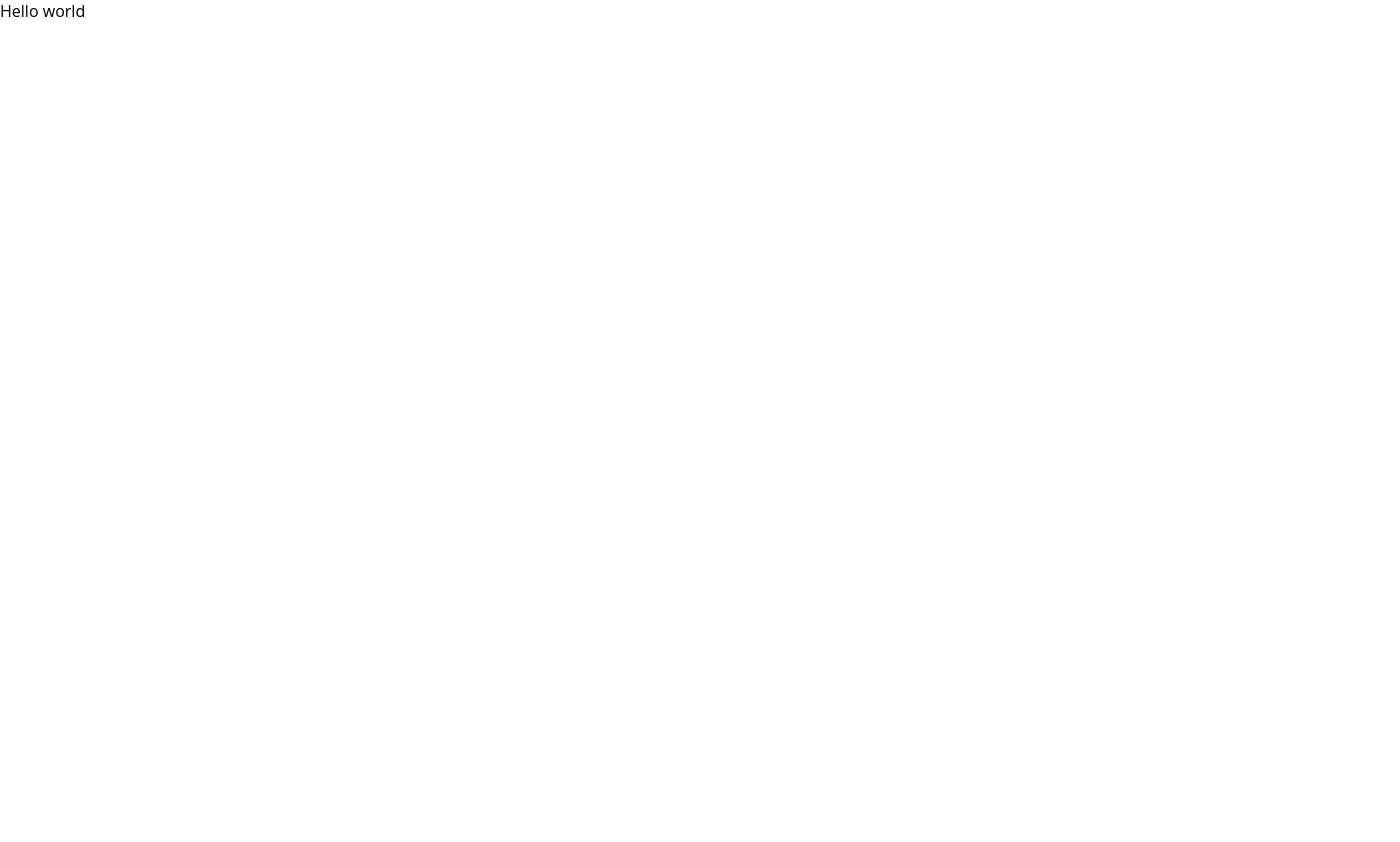
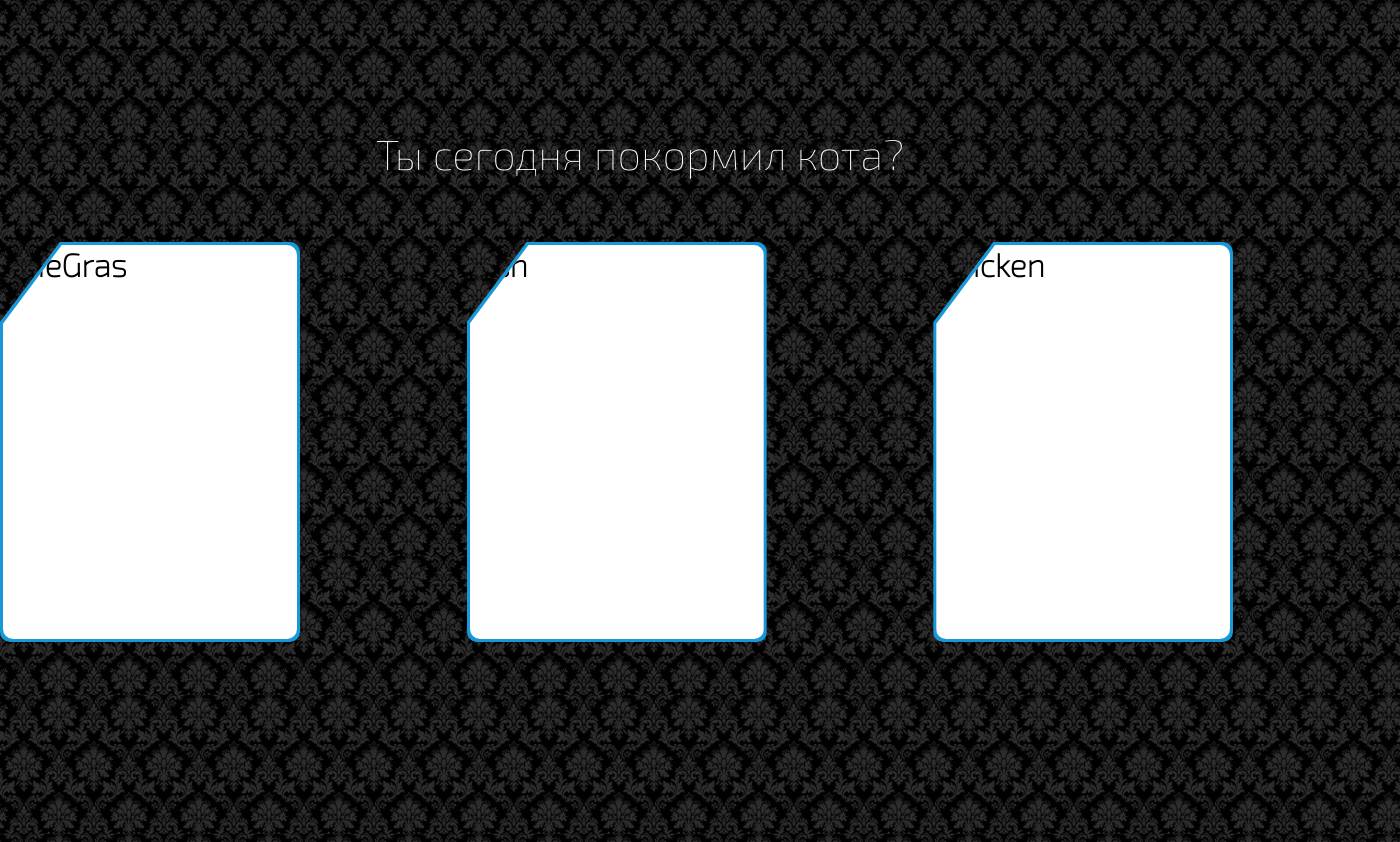
Before and after one commit to codeedocc/funbox, a React (Create React App) app: page / in a window 1280 px wide. Shown: the whole page, 1400 px wide, since content can reach past the window. Before the commit the page ends 800 px from the top, so only its background shows below. Built offline with nearby package versions, Linux system fonts and the light colour scheme.

Commit message:
created styles for each card block

```diff
--- a/src/App.js
+++ b/src/App.js
@@ -1,5 +1,18 @@
+import Chicken from './components/Chicken'
+import Fish from './components/Fish'
+import FoieGras from './components/FoieGras'
+
 function App() {
-  return <div>Hello world</div>
+  return (
+    <div className="title">
+      <p>Ты сегодня покормил кота?</p>
+      <div className="container">
+        <FoieGras />
+        <Fish />
+        <Chicken />
+      </div>
+    </div>
+  )
 }
 
 export default App
--- /dev/null
+++ b/src/components/Chicken.jsx
@@ -0,0 +1,13 @@
+import React from 'react'
+
+const Chicken = () => {
+  return (
+    <div className="block-right">
+      <div className="inner">
+        <h1>Chicken</h1>
+      </div>
+    </div>
+  )
+}
+
+export default Chicken
--- /dev/null
+++ b/src/components/Fish.jsx
@@ -0,0 +1,13 @@
+import React from 'react'
+
+const Fish = () => {
+  return (
+    <div className="block-center">
+      <div className="inner">
+        <h1>Fish</h1>
+      </div>
+    </div>
+  )
+}
+
+export default Fish
--- /dev/null
+++ b/src/components/FoieGras.jsx
@@ -0,0 +1,13 @@
+import React from 'react'
+
+const foieGras = () => {
+  return (
+    <div className="block-left">
+      <div className="inner">
+        <h1>FoieGras</h1>
+      </div>
+    </div>
+  )
+}
+
+export default foieGras
--- a/src/index.scss
+++ b/src/index.scss
@@ -1,4 +1,106 @@
+@import url('https://fonts.googleapis.com/css2?family=Exo+2:wght@100&display=swap');
+
+@mixin mobile {
+  @media screen and (max-width: 480px) {
+    @content;
+  }
+}
+
+@mixin tablet {
+  @media screen and (max-width: 768px) {
+    @content;
+  }
+}
+
 * {
-  font-family: 'Open Sans', sans-serif;
+  font-family: 'Exo 2', sans-serif;
   margin: 0;
 }
+
+body {
+  background-image: url('./assets/back.png');
+  background-repeat: repeat-x repeat-y;
+  width: 100%;
+}
+
+.title {
+  p {
+    color: #fff;
+    text-align: center;
+    font-size: 42px;
+    margin: auto;
+    padding-top: 8rem;
+  }
+
+  .container {
+    width: 1400px;
+    height: 600px;
+    margin: auto;
+    display: grid;
+    grid-template-columns: 1fr 1fr 1fr;
+    padding-top: 4rem;
+
+    .block-left {
+      grid-column: 1;
+      width: 300px;
+      height: 400px;
+      background-color: #1898d9;
+      clip-path: polygon(20% 0%, 100% 0%, 100% 100%, 0 100%, 0 20%);
+      display: flex;
+      align-items: center;
+      justify-content: center;
+      border-radius: 10px;
+      margin-right: 10px;
+
+      .inner {
+        width: 294px;
+        height: 394px;
+        background-color: #fff;
+        clip-path: polygon(20% 0%, 100% 0%, 100% 100%, 0 100%, 0 20%);
+        border-radius: 10px;
+      }
+    }
+
+    .block-center {
+      grid-column: 2;
+      width: 300px;
+      height: 400px;
+      background-color: #1898d9;
+      clip-path: polygon(20% 0%, 100% 0%, 100% 100%, 0 100%, 0 20%);
+      display: flex;
+      align-items: center;
+      justify-content: center;
+      border-radius: 10px;
+      margin-right: 10px;
+
+      .inner {
+        width: 294px;
+        height: 394px;
+        background-color: #fff;
+        clip-path: polygon(20% 0%, 100% 0%, 100% 100%, 0 100%, 0 20%);
+        border-radius: 10px;
+      }
+    }
+
+    .block-right {
+      grid-column: 3;
+      width: 300px;
+      height: 400px;
+      background-color: #1898d9;
+      clip-path: polygon(20% 0%, 100% 0%, 100% 100%, 0 100%, 0 20%);
+      display: flex;
+      align-items: center;
+      justify-content: center;
+      border-radius: 10px;
+      margin-right: 10px;
+
+      .inner {
+        width: 294px;
+        height: 394px;
+        background-color: #fff;
+        clip-path: polygon(20% 0%, 100% 0%, 100% 100%, 0 100%, 0 20%);
+        border-radius: 10px;
+      }
+    }
+  }
+}
```
Also changed, not shown: src/assets/back.png (added).
